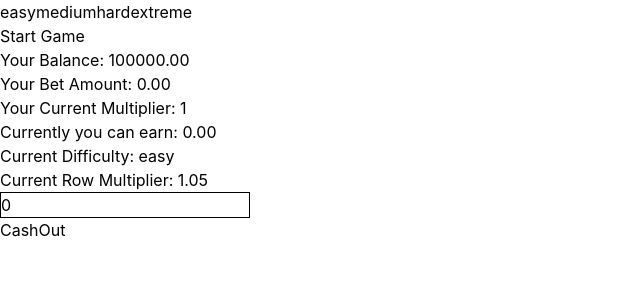
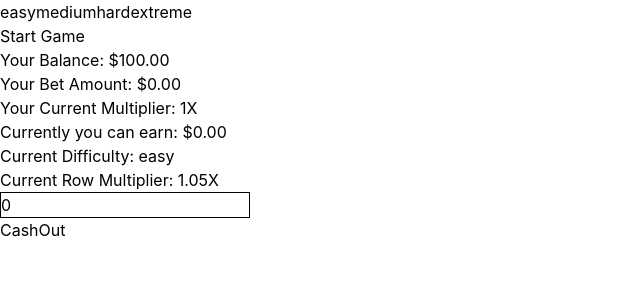
Before and after one commit to Sanchit09876/Treasure-hunt-game, a React (Vite) app: page / in a window 1280 px wide. Shown: the top 300 px of the page, without its empty margins (0-640 px from the left). Built offline with nearby package versions, Linux system fonts and the light colour scheme.

Commit message:
Add: new gameStatus for more clarity

```diff
--- a/src/components/Game.jsx
+++ b/src/components/Game.jsx
@@ -1,5 +1,5 @@
 import React from "react";
-import { useState } from "react";
+import { useState, useEffect } from "react";
 import CardRow from "./CardRow";
 
 import { generateRowCards, getRowMultiplier } from "../utils/gameLogic";
@@ -9,7 +9,13 @@ import StatusBar from "./StatusBar";
 import DifficultySelector from "./DifficultySelector";
 
 function Game() {
-  const [balance, setBalance] = useState(100000);
+  const [balance, setBalance] = useState(() => {
+    const storedBalance = localStorage.getItem("treasureHuntBalance");
+    if (storedBalance === null) {
+      return 100;
+    }
+    return Number(storedBalance);
+  });
   const [betAmount, setBetAmount] = useState(0);
   const [difficulty, setDifficulty] = useState("easy");
   const [gameStatus, setGameStatus] = useState("idle");
@@ -20,6 +26,10 @@ function Game() {
   const [roundId, setRoundId] = useState(0);
   const [err, setErr] = useState("");
   const [activeBet, setActiveBet] = useState(0);
+
+  useEffect(()=>{
+    localStorage.setItem("treasureHuntBalance", String(balance));
+  },[balance]);
 
   function startGame() {
     if (gameStatus === "playing") {
@@ -71,7 +81,7 @@ function Game() {
   };
 
   const handleCashOut = () => {
-    setGameStatus("won");
+    setGameStatus("cashed");
     setBalance(balance + activeBet * currentMultiplier);
   };
 
@@ -90,7 +100,6 @@ function Game() {
       >
         Start Game
       </button>
-      {console.log(rows)}
 
       <StatusBar
         balance={balance}
--- a/src/components/StatusBar.jsx
+++ b/src/components/StatusBar.jsx
@@ -6,14 +6,15 @@ const StatusBar = ({ balance, gameStatus, betAmount, currentMultiplier, difficul
   return (
     <div>
       <div>
-        <p>Your Balance: {balance.toFixed(2)}</p>
-        <p>Your Bet Amount: {betAmount.toFixed(2)}</p>
-        <p>Your Current Multiplier: {currentMultiplier}</p>
-        <p>Currently you can earn: {(betAmount * currentMultiplier).toFixed(2)}</p>
+        <p>Your Balance: ${balance.toFixed(2)}</p>
+        <p>Your Bet Amount: ${betAmount.toFixed(2)}</p>
+        <p>Your Current Multiplier: {currentMultiplier}X</p>
+        <p>Currently you can earn: ${(betAmount * currentMultiplier).toFixed(2)}</p>
         <p>Current Difficulty: {difficulty}</p>
-        <p>Current Row Multiplier: {previewMultiplier} </p>
+        <p>Current Row Multiplier: {previewMultiplier}X </p>
         {gameStatus === "lost" && <p>You Loose! Try Again</p>}
         {gameStatus === "won" && <p>You Win! Congratulations!!!</p>}
+        {gameStatus === "cashed" && <p>You cashed ${(betAmount * currentMultiplier).toFixed(2)}</p>}
       </div>
     </div>
   );
```
